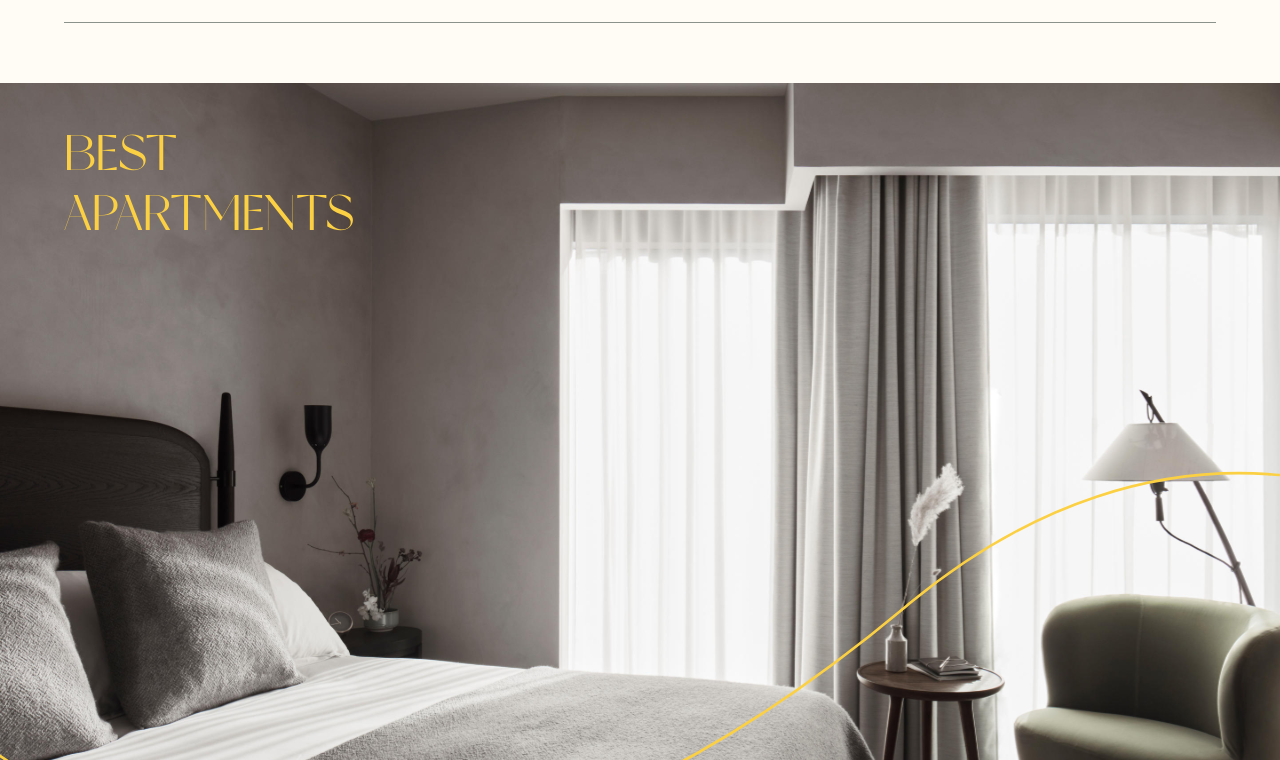
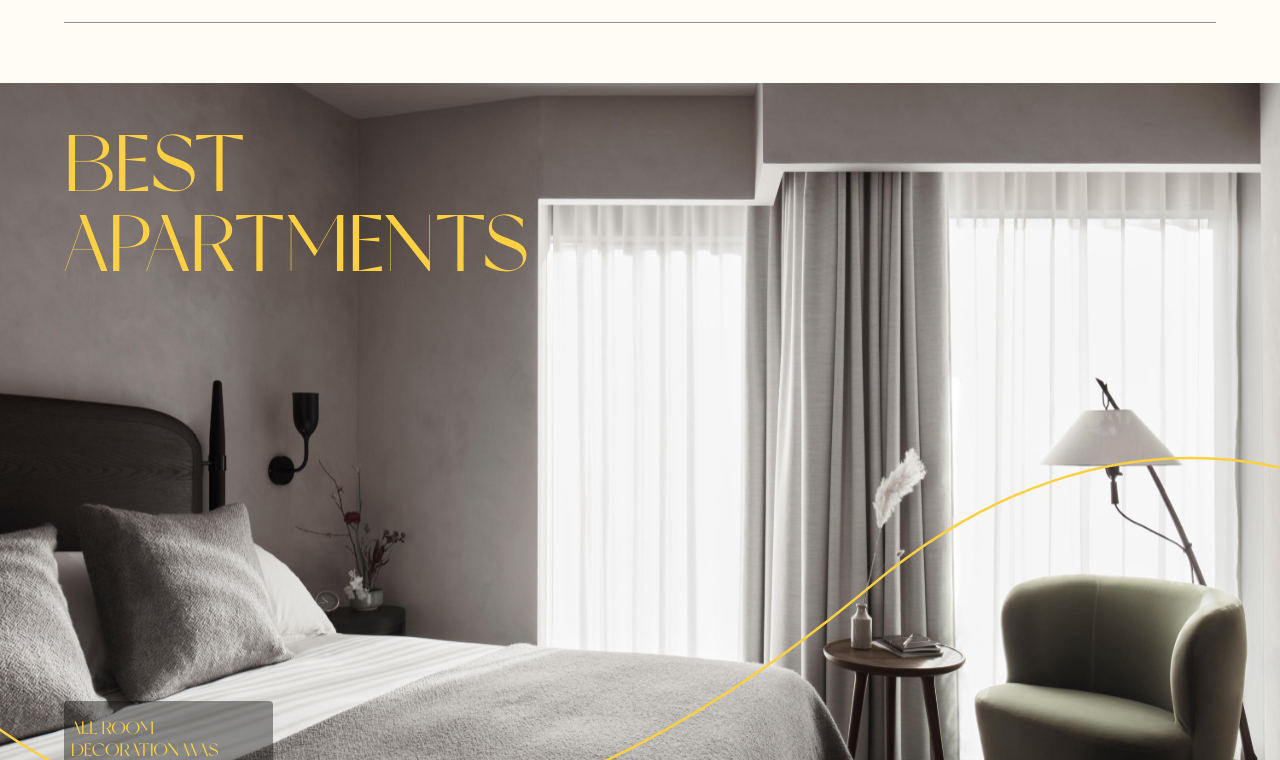
Before and after one commit to gift56/Fullstack-HotelWebsite, a React (Create React App) app: page / in a window 1280 px wide. Shown: the part 4480-5240 px from the top of the page. Built offline with nearby package versions, Linux system fonts and the light colour scheme.

Commit message:
fixed isses

```diff
--- a/src/styles/bestApartment.styled.js
+++ b/src/styles/bestApartment.styled.js
@@ -7,6 +7,7 @@ export const BestApartmentCon = styled.section`
   min-height: 844px;
   @media screen and (min-width: ${({ theme }) => theme.mobile.tab}) {
     background-image: url(${({ bg }) => bg[0]});
+    min-height: 682px;
   }
 `;
 
@@ -14,6 +15,12 @@ export const BestApartmentArea = styled.div`
   padding: 40px 0;
   width: 100%;
   height: 810px;
+  @media screen and (min-width: ${({ theme }) => theme.mobile.phone2}) {
+    height: 100%;
+  }
+  @media screen and (min-width: ${({ theme }) => theme.mobile.tab}) {
+    height: 100vh;
+  }
 `;
 
 export const BestApartmentTexts = styled.div`
@@ -22,12 +29,23 @@ export const BestApartmentTexts = styled.div`
   width: 100%;
   height: 100%;
   justify-content: space-between;
+  @media screen and (min-width: ${({ theme }) => theme.mobile.phone2}) {
+    justify-content: flex-start;
+    gap: 2rem;
+  }
+  @media screen and (min-width: ${({ theme }) => theme.mobile.tab}) {
+    justify-content: space-between;
+  }
   h2 {
     color: ${({ theme }) => theme.spanText};
     font-weight: 400;
     font-size: 50px;
     line-height: 60px;
     text-transform: uppercase;
+    @media screen and (min-width: ${({ theme }) => theme.mobile.tab}) {
+      font-size: 80px;
+      line-height: 80px;
+    }
   }
   p {
     width: 209px;
@@ -37,5 +55,14 @@ export const BestApartmentTexts = styled.div`
     text-transform: uppercase;
     color: ${({ theme }) => theme.spanText};
     transform: translateX(93px);
+    @media screen and (min-width: 430px) {
+      transform: translateX(0) translateY(-169px);
+      background: #0006;
+      padding: 1rem 7px;
+      border-radius: 4px;
+    }
+    @media screen and (min-width: ${({ theme }) => theme.mobile.phone2}) {
+      transform: none;
+    }
   }
 `;
```
